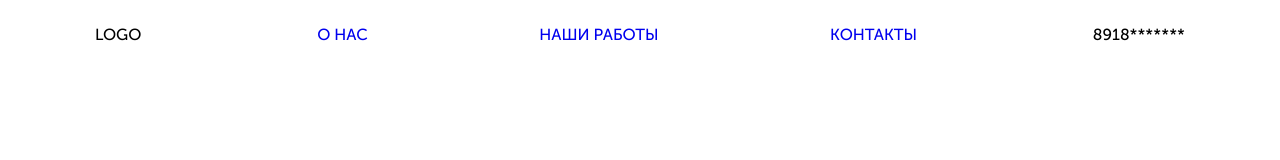
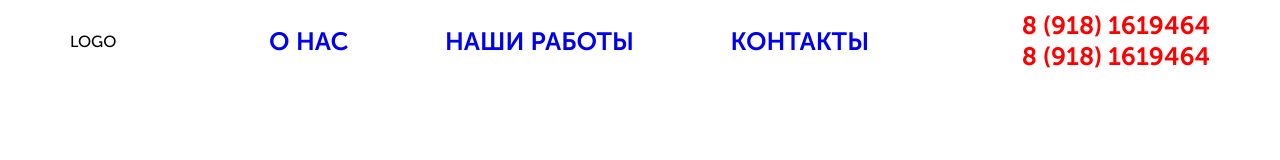
Before and after one commit to alx8437/oknaseverskaya, a website: page src/index.html in a window 1280 px wide. Drawn offline with Linux system fonts and the light colour scheme.

Commit message:
add phone, redact style menu

```diff
--- /dev/null
+++ b/src/css/fonts.css
@@ -0,0 +1,29 @@
+@font-face {
+    font-family: 'Museo Sans';
+    src: url('../fonts/MuseoSansCyrl-300.eot');
+    src: url('../fonts/MuseoSansCyrl-300.eot?#iefix') format('embedded-opentype'),
+    url('../fonts/MuseoSansCyrl-300.woff') format('woff'),
+    url('../fonts/MuseoSansCyrl-300.ttf') format('truetype');
+    font-weight: 300;
+    font-style: normal;
+    }
+
+@font-face {
+    font-family: 'Museo Sans';
+    src: url('../fonts/MuseoSansCyrl-500.eot');
+    src: url('../fonts/MuseoSansCyrl-500.eot?#iefix') format('embedded-opentype'),
+    url('../fonts/MuseoSansCyrl-500.woff') format('woff'),
+    url('../fonts/MuseoSansCyrl-500.ttf') format('truetype');
+    font-weight: 500;
+    font-style: normal;
+    }
+
+@font-face {
+    font-family: 'Museo Sans';
+    src: url('../fonts/MuseoSansCyrl-700.eot');
+    src: url('../fonts/MuseoSansCyrl-700.eot?#iefix') format('embedded-opentype'),
+    url('../fonts/MuseoSansCyrl-700.woff') format('woff'),
+    url('../fonts/MuseoSansCyrl-700.ttf') format('truetype');
+    font-weight: 700;
+    font-style: normal;
+    }
--- a/src/index.html
+++ b/src/index.html
@@ -5,7 +5,8 @@
     <meta name="viewport" content="width=device-width, initial-scale=1.0">
     <meta http-equiv="X-UA-Compatible" content="ie=edge">
     <title>Окна северская</title>
-    <link rel="stylesheet" href="./css/style.min.css">
+    <link rel="stylesheet" href="css/style.min.css">
+    <link rel="stylesheet" href="css/fonts.css">
 </head>
 <body>
     <header class="header">
@@ -19,7 +20,10 @@
                         <li class="header__nav__menu__item"><a href="#" class="header__nav__menu__link">Контакты</a></li>
                     </ul>
                 </nav>
-                <div class="contacts">8918*******</div>
+                <div class="header__contacts">
+                    <a href="tel:+79181619464" class="header__phone">8 (918) 1619464</a>
+                    <a href="tel:+79181619464" class="header__phone">8 (918) 1619464</a>
+                </div>
             </div>
         </div>
     </header>
--- a/src/sass/style.sass
+++ b/src/sass/style.sass
@@ -3,33 +3,6 @@
     margin: 0
     padding: 0
     font-family: 'Museo Sans', sans-serif
-
-@font-face
-    font-family: 'Museo Sans'
-    src: url('../fonts/MuseoSansCyrl-300.eot')
-    src: url('../fonts/MuseoSansCyrl-300.eot?#iefix') format('embedded-opentype'),
-    url('../fonts/MuseoSansCyrl-300.woff') format('woff'),
-    url('../fonts/MuseoSansCyrl-300.ttf') format('truetype')
-    font-weight: 300
-    font-style: normal
-
-@font-face
-    font-family: 'Museo Sans'
-    src: url('../fonts/MuseoSansCyrl-500.eot')
-    src: url('../fonts/MuseoSansCyrl-500.eot?#iefix') format('embedded-opentype'),
-    url('../fonts/MuseoSansCyrl-500.woff') format('woff'),
-    url('../fonts/MuseoSansCyrl-500.ttf') format('truetype')
-    font-weight: 500
-    font-style: normal
-
-@font-face
-    font-family: 'Museo Sans'
-    src: url('../fonts/MuseoSansCyrl-700.eot')
-    src: url('../fonts/MuseoSansCyrl-700.eot?#iefix') format('embedded-opentype'),
-    url('../fonts/MuseoSansCyrl-700.woff') format('woff'),
-    url('../fonts/MuseoSansCyrl-700.ttf') format('truetype')
-    font-weight: 700
-    font-style: normal
 
 
 .container
@@ -37,11 +10,12 @@
     margin: 0 auto
 
 .header
-    height: 70px
+    min-height: 70px
     &__wrapper
-        padding: 25px 25px
+        padding: 10px 0 10px
         display: flex
         justify-content: space-between
+        align-items: center
     &__nav
         &__menu
             width: 600px
@@ -52,4 +26,13 @@
             &__link
                 text-decoration: none
                 text-transform: uppercase
-                font-weight: 500
+                font-weight: 700
+                font-size: 25px
+    &__contacts
+        display: flex
+        flex-direction: column
+    &__phone
+        font-weight: 700
+        font-size: 25px
+        text-decoration: none
+        color: red
```
Also changed, not shown: src/css/style.min.css.
